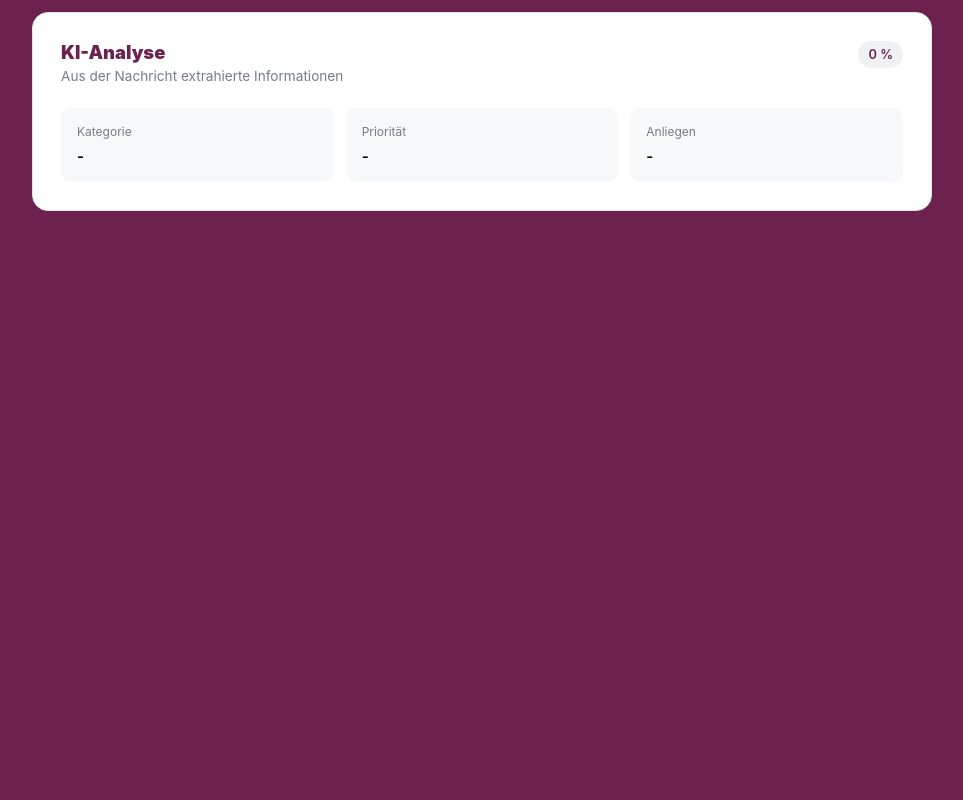
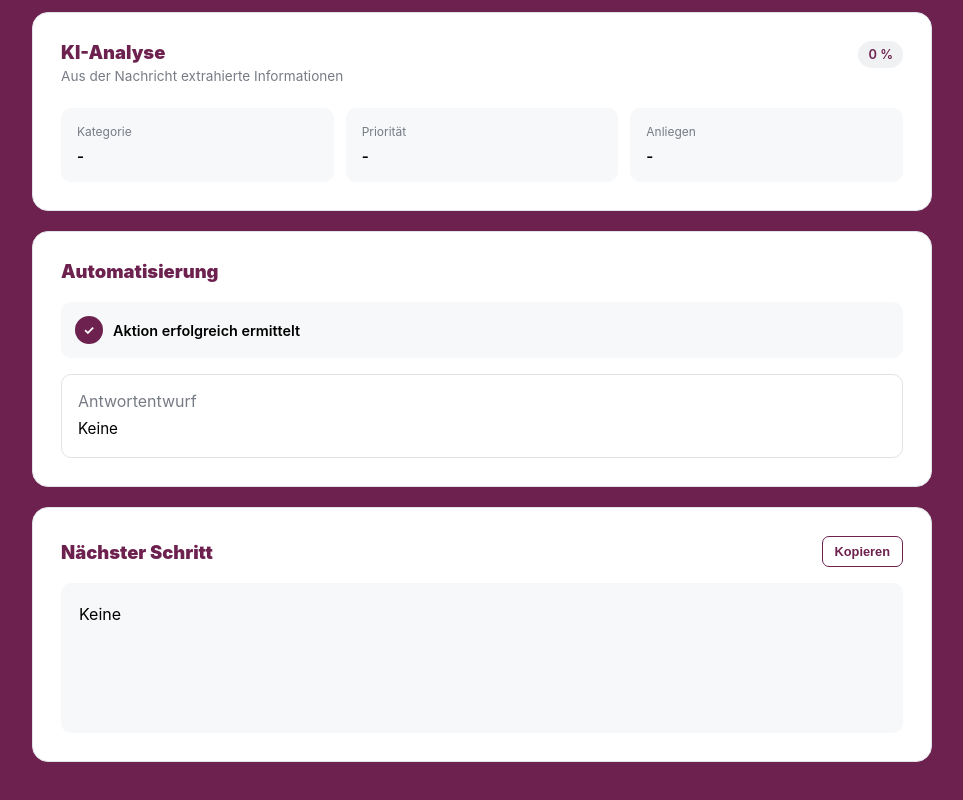
Before and after one commit to Soheil7100Z/AI-inbox-automation-frontend, a React (Vite) app: page / in a window 1280 px wide. Shown: the part 634-1434 px from the top of the page, without its empty margins (158-1121 px from the left). Before the commit the page ends 925 px from the top, so only its background shows below. Built offline with nearby package versions, Linux system fonts and the light colour scheme.

Commit message:
Add AutomationResult and ResponsePreview components to display AI results

```diff
--- a/src/App.tsx
+++ b/src/App.tsx
@@ -4,6 +4,8 @@ import { useState } from 'react';
 import type { ProcessedMessage } from './types/messageType';
 
 import AnalysisResult from './components/AnalysisResult';
+import AutomationResult from './components/AutomationResult';
+import ResponsePreview from './components/ResponsePreview';
 
 const App = () => {
   const [message, setMessage] = useState('');
@@ -57,6 +59,7 @@ const App = () => {
         <section>
           <div className="message-input-header">
             <h2 className="message-input-title">Eingehende Nachricht</h2>
+
             <p className="message-input-description">
               Fügen Sie eine eingehende E-Mail oder Kundennachricht ein, um sie mit KI zu analysieren.
             </p>
@@ -78,6 +81,10 @@ const App = () => {
 
         <div className="inbox-results">
           <AnalysisResult aiAnswer={aiAnswer} />
+
+          <AutomationResult recommendedAction={aiAnswer.recommendedAction}/>
+
+          <ResponsePreview response={aiAnswer.response}/>
         </div>
       </div>
     </main>
--- /dev/null
+++ b/src/components/AutomationResult.tsx
@@ -0,0 +1,28 @@
+import '../styles/automationResult.css';
+
+type AutomationResultProps = { recommendedAction: string };
+
+const AutomationResult = ({ recommendedAction }: AutomationResultProps) => {
+  return (
+    <section>
+      <div className="automation-result-header">
+        <h2 className="automation-result-title"> Automatisierung </h2>
+      </div>
+
+      <div className="automation-result-content">
+        <div className="automation-result-status">
+          <span className="automation-result-status-icon"> ✓ </span>
+          <span className="automation-result-status-text"> Aktion erfolgreich ermittelt</span>
+        </div>
+
+        <div className="automation-result-action">
+          <span className="automation-result-label">Antwortentwurf</span>
+
+          <p className="automation-result-value">{recommendedAction}</p>
+        </div>
+      </div>
+    </section>
+  );
+};
+
+export default AutomationResult;
--- /dev/null
+++ b/src/components/ResponsePreview.tsx
@@ -0,0 +1,21 @@
+import '../styles/responsePreview.css';
+
+type ResponsePreviewProps = { response: string };
+
+const ResponsePreview = ({ response }: ResponsePreviewProps) => {
+  return (
+    <section>
+      <div className="response-preview-header">
+        <h2 className="response-preview-title"> Nächster Schritt </h2>
+
+        <button className="response-preview-copy-button"> Kopieren </button>
+      </div>
+
+      <div className="response-preview-content">
+        <p>{response}</p>
+      </div>
+    </section>
+  );
+};
+
+export default ResponsePreview;
--- /dev/null
+++ b/src/styles/automationResult.css
@@ -0,0 +1,62 @@
+.automation-result-header {
+  margin-bottom: 1.25rem;
+}
+
+.automation-result-title {
+  font-size: 1.15rem;
+  font-weight: 900;
+  color: #6d214f;
+}
+
+.automation-result-content {
+  display: flex;
+  flex-direction: column;
+  gap: 1rem;
+}
+
+.automation-result-status {
+  display: flex;
+  align-items: center;
+  gap: 0.625rem;
+  padding: 0.875rem;
+  border-radius: 0.625rem;
+  background: #f7f8f9;
+}
+
+.automation-result-status-icon {
+  display: flex;
+  align-items: center;
+  justify-content: center;
+  width: 1.75rem;
+  height: 1.75rem;
+  border-radius: 50%;
+  background: #6d214f;
+  color: #ffffff;
+  font-size: 0.8rem;
+  font-weight: 700;
+}
+
+.automation-result-status-text {
+  font-size: 0.9rem;
+  font-weight: 600;
+  color: #000;
+}
+
+.automation-result-action {
+  padding: 1rem;
+  border: 0.0625rem solid #e1e3e8;
+  border-radius: 0.625rem;
+}
+
+.automation-result-label {
+  display: block;
+  margin-bottom: 0.4375rem;
+  font-size: 1rem;
+  color: #777b85;
+}
+
+.automation-result-value {
+  font-size: 0.95rem;
+  line-height: 1.5;
+  color: #000;
+}
--- /dev/null
+++ b/src/styles/responsePreview.css
@@ -0,0 +1,40 @@
+.response-preview-header {
+  display: flex;
+  justify-content: space-between;
+  align-items: center;
+  gap: 1.25rem;
+  margin-bottom: 1rem;
+}
+
+.response-preview-title {
+  font-size: 1.15rem;
+  font-weight: 900;
+  color: #6d214f;
+}
+
+.response-preview-copy-button {
+  padding: 0.4375rem 0.75rem;
+  border: 0.0625rem solid #6d214f;
+  border-radius: 0.4375rem;
+  background: #ffffff;
+  color: #6d214f;
+  font-size: 0.8rem;
+  font-weight: 600;
+}
+
+.response-preview-copy-button:hover {
+  background: #6d214f;
+  color: #fff;
+  cursor: pointer;
+  transition: 0.3s ease;
+}
+
+.response-preview-content {
+  min-height: 9.375rem;
+  padding: 1.125rem;
+  border-radius: 0.625rem;
+  background: #f7f8f9;
+  color: #000;
+  font-size: 1rem;
+  line-height: 1.65;
+}
```
